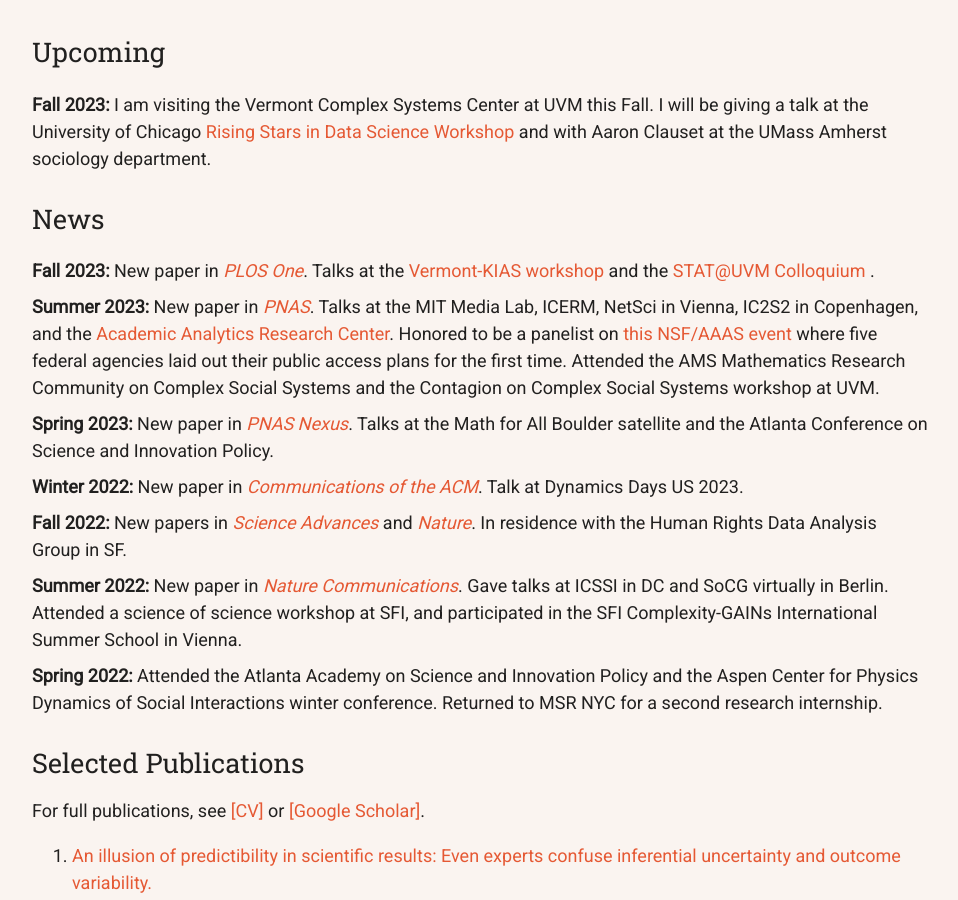
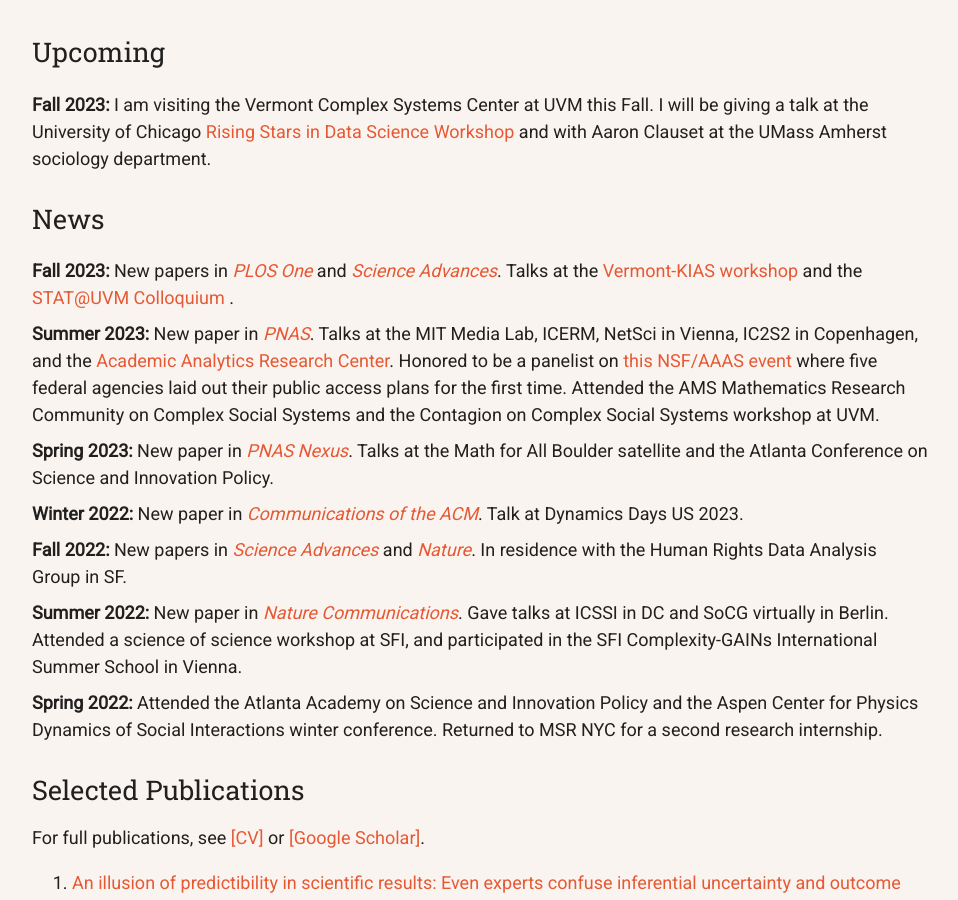
Before and after one commit to samzhang111/samzhang111.github.io, a Jekyll site: the page built from index.html, in a window 1280 px wide and 900 px high, scrolled down 752 px. Shown: the whole window, without its empty margins (160-1118 px from the left). Built offline with Jekyll 4.4.1, drawn with Linux system fonts in a browser that asks for light colours; nearby versions of some CDN libraries.

Commit message:
katie paper link

```diff
--- a/index.html
+++ b/index.html
@@ -56,7 +56,7 @@
           </ul>
           <div class="sectitle">News</div>
           <ul>
-              <li><b>Fall 2023:</b> New paper in <a target="_blank" href="https://doi.org/10.1371/journal.pone.0290534"><em>PLOS One</em></a>. Talks at the <a href="https://vermontcomplexsystems.org/events/vermont-kias/" target="_blank">Vermont-KIAS workshop</a> and the <a href="https://site.uvm.edu/statatuvm/seminars/" target="_blank">STAT@UVM Colloquium</a> .</li>
+              <li><b>Fall 2023:</b> New papers in <a target="_blank" href="https://doi.org/10.1371/journal.pone.0290534"><em>PLOS One</em></a> and <a target="_blank" href="https://www.science.org/doi/10.1126/sciadv.adi2205"><em>Science Advances</em></a>. Talks at the <a href="https://vermontcomplexsystems.org/events/vermont-kias/" target="_blank">Vermont-KIAS workshop</a> and the <a href="https://site.uvm.edu/statatuvm/seminars/" target="_blank">STAT@UVM Colloquium</a> .</li>
 
               <li><b>Summer 2023:</b> New paper in <a target="_blank" href="https://www.pnas.org/doi/10.1073/pnas.2302491120"><em>PNAS</em></a>. Talks at the MIT Media Lab, ICERM, NetSci in Vienna, IC2S2 in Copenhagen, and the <a href="https://aarcresearch.com/events/2023-08-03-Laboradvantagesdrivethegreaterprodu-6QuK4zPw69UFahFXJufjk5" target="_blank">Academic Analytics Research Center</a>.
                 Honored to be a panelist on <a target="_blank" href="https://www.aaas.org/events/how-can-public-access-advance-equity-and-learning">this NSF/AAAS event</a> where five federal agencies laid out their public access plans for the first time. Attended the AMS Mathematics Research Community on Complex Social Systems and the Contagion on Complex Social Systems workshop at UVM.
```
